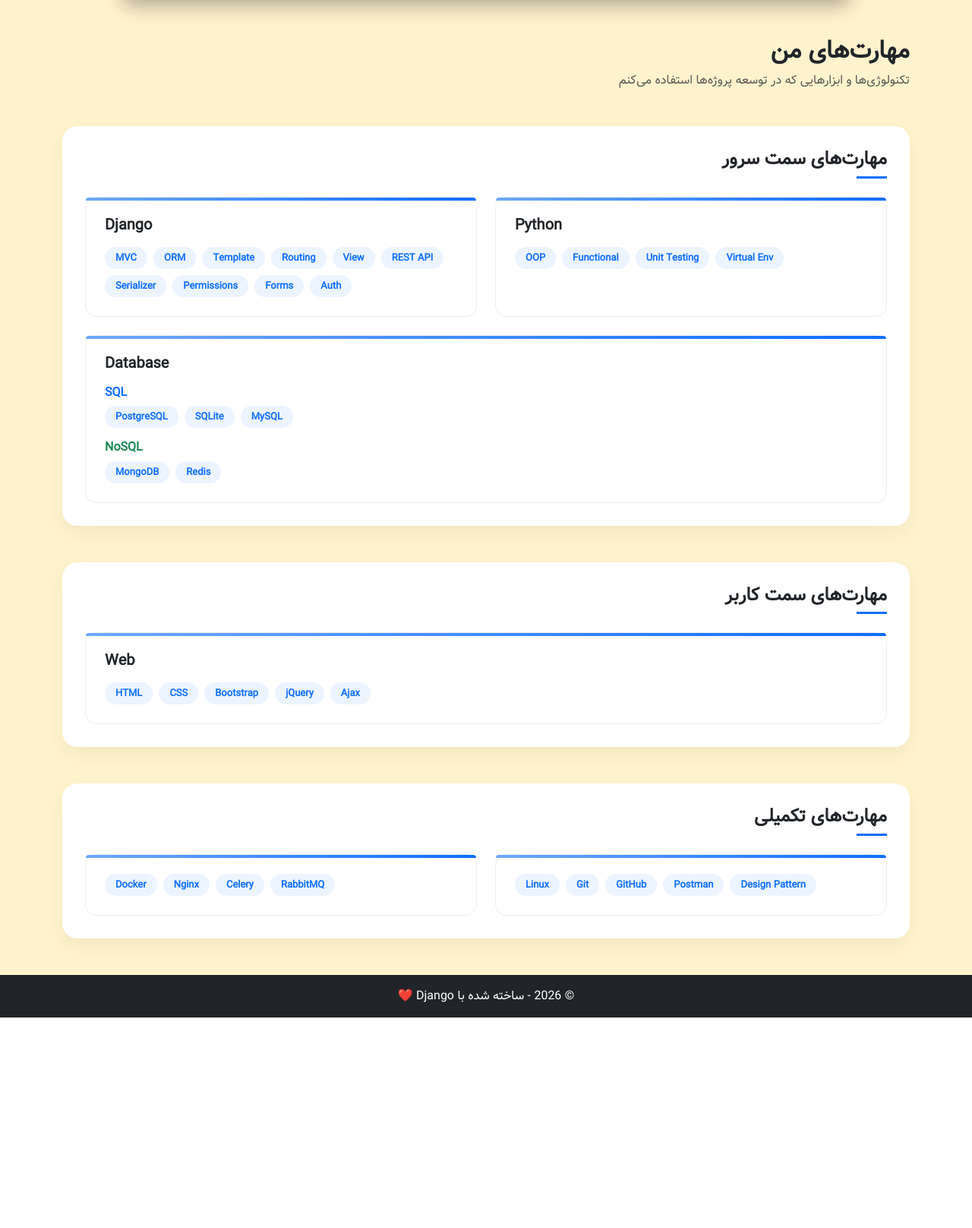
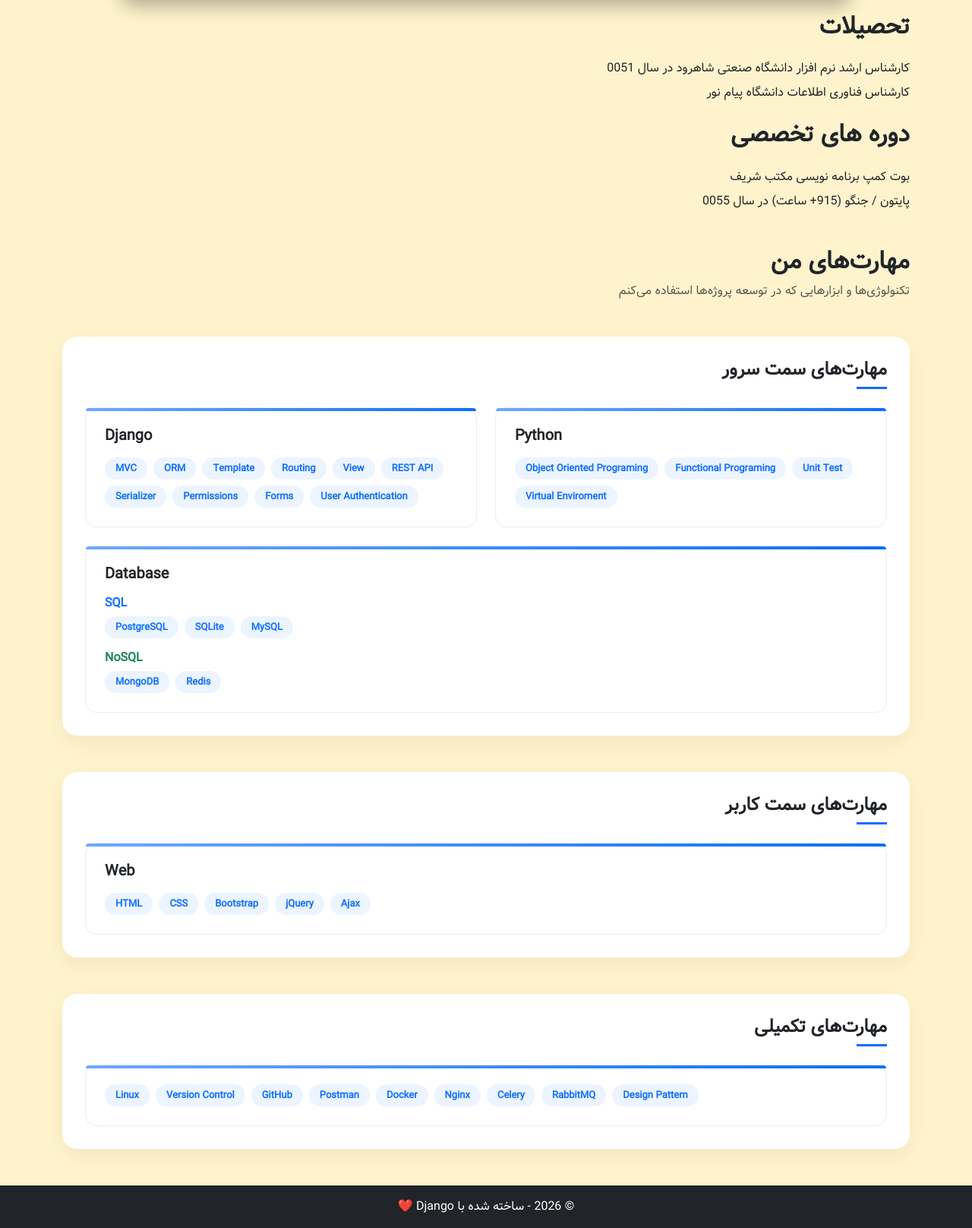
Before and after one commit to shahramsss/resume_web, a Django app: page /skills/ in a window 1280 px wide. Shown: the part 76-1692 px from the top of the page at 76% size. Before the commit the page ends 1415 px from the top, so only its background shows below. Run offline with Django 5.2, Linux system fonts and the light colour scheme; some libraries are stand-ins or nearby versions.

Commit message:
add contact and change about and skills page

```diff
--- a/home/templates/home/home.html
+++ b/home/templates/home/home.html
@@ -76,7 +76,7 @@
       <h3>درباره من</h3>
       <p class="text-muted mt-3">من یک توسعه‌دهنده Django هستم که روی پروژه‌های واقعی کار می‌کنم. علاقه‌مند به طراحی
         بک‌اند، API نویسی و بهینه‌سازی سیستم‌ها.</p>
-        <a href="#" class="btn btn-primary mt-3">
+        <a href="{% static 'doc/resume2.pdf' %}" class="btn btn-primary mt-3" target="_blank" rel="noopener noreferrer">
           دانلود رزومه
         </a>
       </div>
--- a/home/templates/home/skills.html
+++ b/home/templates/home/skills.html
@@ -5,9 +5,7 @@
 {% endblock %}
 
 {% block content %}
-
   <style>
-
     body {
       background: #f8f9fb;
     }
@@ -16,7 +14,7 @@ body {
       background: #ffffff;
       padding: 30px;
       border-radius: 20px;
-    box-shadow: 0 10px 30px rgba(0,0,0,0.05);
+      box-shadow: 0 10px 30px rgba(0, 0, 0, 0.05);
     }
 
     /* کارت‌ها */
@@ -31,7 +29,7 @@ body {
     }
 
     .skill-card::before {
-    content: "";
+      content: '';
       position: absolute;
       top: 0;
       right: 0;
@@ -43,12 +41,12 @@ body {
 
     .skill-card:hover {
       transform: translateY(-6px);
-    box-shadow: 0 15px 40px rgba(0,0,0,0.08);
+      box-shadow: 0 15px 40px rgba(0, 0, 0, 0.08);
     }
 
     /* badge */
     .skill-badge {
-    background: rgba(13,110,253,0.08);
+      background: rgba(13, 110, 253, 0.08);
       color: #0d6efd;
       padding: 8px 14px;
       border-radius: 20px;
@@ -69,7 +67,7 @@ body {
     }
 
     .section-title::after {
-    content: "";
+      content: '';
       width: 40px;
       height: 3px;
       background: #0d6efd;
@@ -83,38 +81,40 @@ body {
       direction: ltr;
       text-align: left;
     }
+  </style>
+<section class="pt-3">
+    <div class="container">
+        <h2 class="fw-bold mb-4">تحصیلات</h2>
+        <p class="mb-2">کارشناس ارشد نرم افزار دانشگاه صنعتی شاهرود در سال 0051</p>
+        <p class="mb-4">کارشناس فناوری اطلاعات دانشگاه پیام نور</p>
 
-</style>
+        <h2 class="fw-bold mb-4">دوره های تخصصی</h2>
+        <p class="mb-2">بوت کمپ برنامه نویسی مکتب شریف</p>
+        <p class="mb-0">پایتون / جنگو (915+ ساعت) در سال 0055</p>
+    </div>
+</section>
 
-
-<div class="container mt-5 mb-5">
-
+  <div class="container my-5">
     <!-- title -->
     <div class="text-center mb-5">
       <h2 class="fw-bold text-end">مهارت‌های من</h2>
-        <p class="text-muted text-end">
-            تکنولوژی‌ها و ابزارهایی که در توسعه پروژه‌ها استفاده می‌کنم
-        </p>
+      <p class="text-muted text-end">تکنولوژی‌ها و ابزارهایی که در توسعه پروژه‌ها استفاده می‌کنم</p>
     </div>
-
 
     <!-- server -->
     <div class="skill-section mb-5">
-        <h4 class="fw-bold mb-4 section-title text-end">
-            مهارت‌های سمت سرور
-        </h4>
+      <h4 class="fw-bold mb-4 section-title text-end">مهارت‌های سمت سرور</h4>
 
       <div class="row g-4">
-
         <!-- Python -->
         <div class="col-md-6">
           <div class="skill-card">
             <h5 class="fw-bold mb-3 ltr">Python</h5>
             <div class="d-flex flex-wrap gap-2 ltr">
-                        <span class="badge skill-badge">OOP</span>
-                        <span class="badge skill-badge">Functional</span>
-                        <span class="badge skill-badge">Unit Testing</span>
-                        <span class="badge skill-badge">Virtual Env</span>
+              <span class="badge skill-badge">Object Oriented Programing</span>
+              <span class="badge skill-badge">Functional Programing</span>
+              <span class="badge skill-badge">Unit Test</span>
+              <span class="badge skill-badge">Virtual Enviroment</span>
             </div>
           </div>
         </div>
@@ -133,7 +133,7 @@ body {
               <span class="badge skill-badge">Serializer</span>
               <span class="badge skill-badge">Permissions</span>
               <span class="badge skill-badge">Forms</span>
-                        <span class="badge skill-badge">Auth</span>
+              <span class="badge skill-badge">User Authentication</span>
             </div>
           </div>
         </div>
@@ -159,19 +159,14 @@ body {
                 <span class="badge skill-badge">Redis</span>
               </div>
             </div>
-
+          </div>
+        </div>
       </div>
     </div>
 
-        </div>
-    </div>
-
-
     <!-- frontend -->
     <div class="skill-section mb-5">
-        <h4 class="fw-bold mb-4 section-title text-end">
-            مهارت‌های سمت کاربر
-        </h4>
+      <h4 class="fw-bold mb-4 section-title text-end">مهارت‌های سمت کاربر</h4>
 
       <div class="skill-card">
         <h5 class="fw-bold mb-3 ltr">Web</h5>
@@ -185,43 +180,23 @@ body {
       </div>
     </div>
 
-
     <!-- extra -->
     <div class="skill-section mb-4">
-        <h4 class="fw-bold mb-4 section-title text-end">
-            مهارت‌های تکمیلی
-        </h4>
+      <h4 class="fw-bold mb-4 section-title text-end">مهارت‌های تکمیلی</h4>
 
-        <div class="row g-4">
-
-            <!-- tools -->
-            <div class="col-md-6">
       <div class="skill-card">
         <div class="d-flex flex-wrap gap-2 ltr">
          <span class="badge skill-badge">Linux</span>
-                        <span class="badge skill-badge">Git</span>
+              <span class="badge skill-badge">Version Control</span>
               <span class="badge skill-badge">GitHub</span>
               <span class="badge skill-badge">Postman</span>
+              <span class="badge skill-badge">Docker</span>
+              <span class="badge skill-badge">Nginx</span>
+              <span class="badge skill-badge">Celery</span>
+              <span class="badge skill-badge">RabbitMQ</span>
               <span class="badge skill-badge">Design Pattern</span>
         </div>
       </div>
     </div>
-
-            <!-- devops -->
-            <div class="col-md-6">
-                <div class="skill-card">
-                    <div class="d-flex flex-wrap gap-2 ltr">
-                        <span class="badge skill-badge">Docker</span>
-                        <span class="badge skill-badge">Nginx</span>
-                        <span class="badge skill-badge">Celery</span>
-                        <span class="badge skill-badge">RabbitMQ</span>
   </div>
-                </div>
-            </div>
-
-        </div>
-    </div>
-
-</div>
-
 {% endblock %}
--- a/home/urls.py
+++ b/home/urls.py
@@ -15,13 +15,14 @@ Including another URLconf
     2. Add a URL to urlpatterns:  path('blog/', include('blog.urls'))
 """
 from django.urls import path
-from .views import HomeView , SkillsView , AboutView
+from .views import HomeView , SkillsView , AboutView , ContactView
 
 app_name= 'home'
 urlpatterns = [
     path('', HomeView.as_view(), name='home'),
     path('skills/', SkillsView.as_view(), name='skills'),
     path('about/', AboutView.as_view(), name='about'),
+    path('contact/', ContactView.as_view(), name='contact'),
     # path('projects/', ProjectListView.as_view(), name='projects'),
     # path('blog/', PostListView.as_view(), name='blog'),
 ]
--- a/home/views.py
+++ b/home/views.py
@@ -13,3 +13,8 @@ class SkillsView(View):
 class AboutView(View):
     def get(self , request):
         return render(request,"home/about.html")
+
+
+class ContactView(View):
+    def get(self , request):
+        return render(request,"home/contact.html")
--- a/templates/inc/navbar.html
+++ b/templates/inc/navbar.html
@@ -24,7 +24,7 @@
       <li class="nav-item"><a class="nav-link" href="{% url 'home:skills' %}">مهارت ها</a></li>
       <li class="nav-item"><a class="nav-link" href="#">پروژه‌ها</a></li>
       <li class="nav-item"><a class="nav-link" href="{% url 'home:about' %}">درباره من </a></li>
-      <li class="nav-item"><a class="nav-link" href="#">تماس</a></li>
+      <li class="nav-item"><a class="nav-link" href="{% url 'home:contact' %}">تماس</a></li>
     </ul>
   </div>
 
```
Also changed, not shown: home/templates/home/about.html (+37 -0 lines), home/templates/home/contact.html (added, +48 -0 lines), 1 other file. Lines whose indentation alone changed are shown as unchanged.
